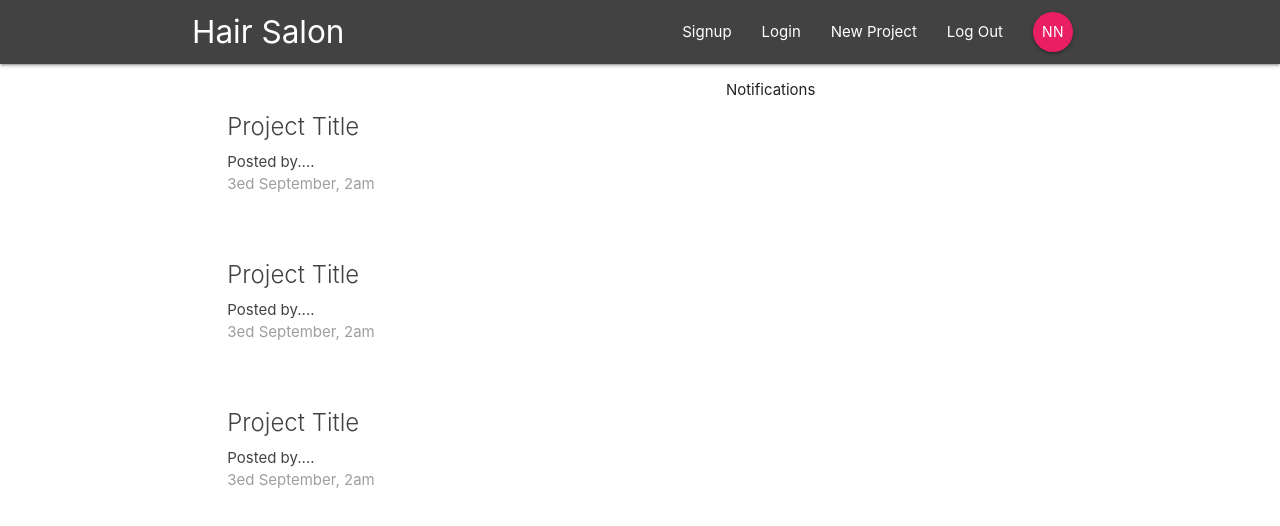
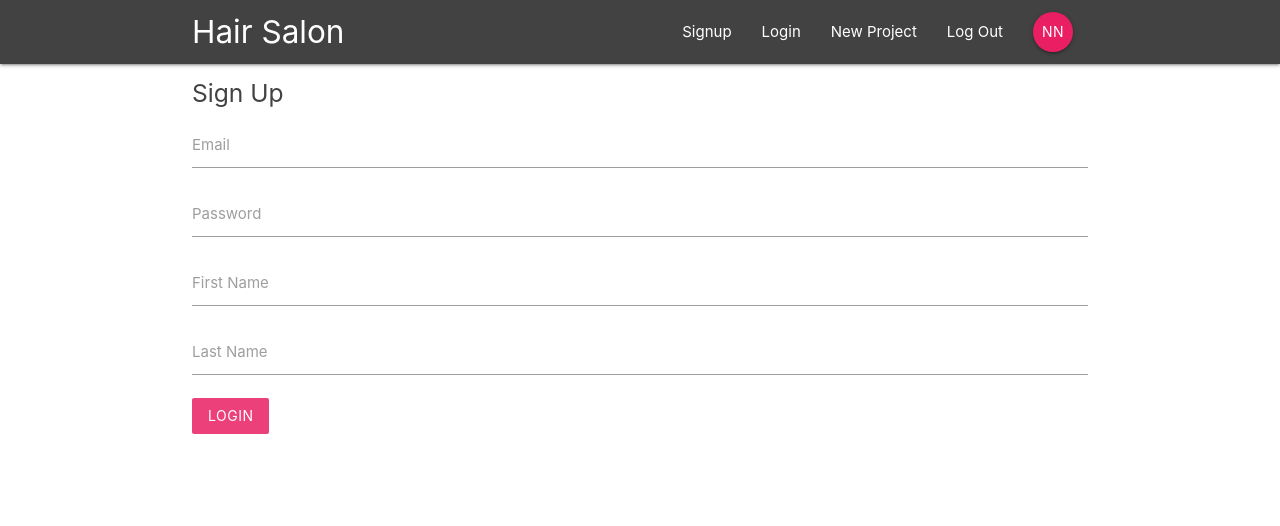
Before and after one commit to mickozak/React-Hair-Salon, a React (Create React App) app: page /signup in a window 1280 px wide. Shown: the top 526 px of the page. Built offline with nearby package versions, Linux system fonts and the light colour scheme.

Commit message:
SignIn&SignUp

```diff
--- a/public/index.html
+++ b/public/index.html
@@ -38,5 +38,6 @@
       To begin the development, run `npm start` or `yarn start`.
       To create a production bundle, use `npm run build` or `yarn build`.
     -->
+    <script src="https://cdnjs.cloudflare.com/ajax/libs/materialize/1.0.0/js/materialize.min.js"></script>
   </body>
 </html>
--- a/src/App.js
+++ b/src/App.js
@@ -1,7 +1,10 @@
 import React, { Component } from 'react';
 import { BrowserRouter, Switch, Route } from 'react-router-dom'
 import Navbar from './components/layout/Navbar'
-import Dashboard from "./components/dashboard/Dashboard";
+import Dashboard from './components/dashboard/Dashboard';
+import ProjectDetails from './components/projects/ProjectDetails'
+import SignIn from './components/auth/SignIn'
+import SignUp from './components/auth/SignUp'
 
 class App extends Component {
   render() {
@@ -10,7 +13,10 @@
           <div className="App">
             <Navbar/>
             <Switch>
-                <Route path='/' component={Dashboard}/>
+                <Route exact path='/' component={Dashboard}/>
+                <Route path='/project/:id' component={ProjectDetails}/>
+                <Route path='/signin' component={SignIn}/>
+                <Route path='/signup' component={SignUp}/>
             </Switch>
           </div>
         </BrowserRouter>
--- a/src/components/auth/SignIn.js
+++ b/src/components/auth/SignIn.js
@@ -0,0 +1,41 @@
+import React, { Component } from 'react'
+
+class SignIn extends Component{
+    state = {
+        email:'',
+        password: ''
+    }
+    handleChange = (e) => {
+        this.setState({
+            [e.target.id]: e.target.value
+        })
+    }
+    handleSubmit = (e) => {
+        e.preventDefault()
+        console.log(this.state)
+    }
+    render(){
+        return(
+            <div className='container'>
+                <form onSubmit={this.handleSubmit} className="white">
+                    <h5 className="grey-text text-darken-3">Sign In</h5>
+                    <div className="input-field">
+                        <label htmlFor="email">Email</label>
+                        <input type="email" id="email" onChange={this.handleChange}/>
+                    </div>
+                    <div className="input-field">
+                        <label htmlFor="password">Password</label>
+                        <input type="password" id="password" onChange={this.handleChange}/>
+                    </div>
+                    <div className="input-field">
+                        <button className="btn pink lighten-1 z-depth-0">
+                            Login
+                        </button>
+                    </div>
+                </form>
+            </div>
+        )
+    }
+}
+
+export default SignIn
--- a/src/components/auth/SignUp.js
+++ b/src/components/auth/SignUp.js
@@ -0,0 +1,51 @@
+import React, { Component } from 'react'
+
+class SignUp extends Component{
+    state = {
+        email:'',
+        password: '',
+        firstName: '',
+        lastName: ''
+    }
+    handleChange = (e) => {
+        this.setState({
+            [e.target.id]: e.target.value
+        })
+    }
+    handleSubmit = (e) => {
+        e.preventDefault()
+        console.log(this.state)
+    }
+    render(){
+        return(
+            <div className='container'>
+                <form onSubmit={this.handleSubmit} className="white">
+                    <h5 className="grey-text text-darken-3">Sign Up</h5>
+                    <div className="input-field">
+                        <label htmlFor="email">Email</label>
+                        <input type="email" id="email" onChange={this.handleChange}/>
+                    </div>
+                    <div className="input-field">
+                        <label htmlFor="password">Password</label>
+                        <input type="password" id="password" onChange={this.handleChange}/>
+                    </div>
+                    <div className="input-field">
+                        <label htmlFor="firstName">First Name</label>
+                        <input type="text" id="firstName" onChange={this.handleChange}/>
+                    </div>
+                    <div className="input-field">
+                        <label htmlFor="lastName">Last Name</label>
+                        <input type="text" id="lastName" onChange={this.handleChange}/>
+                    </div>
+                    <div className="input-field">
+                        <button className="btn pink lighten-1 z-depth-0">
+                            Login
+                        </button>
+                    </div>
+                </form>
+            </div>
+        )
+    }
+}
+
+export default SignUp
--- a/src/components/projects/ProjectDetails.js
+++ b/src/components/projects/ProjectDetails.js
@@ -0,0 +1,21 @@
+import React from 'react'
+
+const ProjectDetails = (props) => {
+    const id = props.match.params.id
+    return (
+        <div className="container section project-details">
+            <div className="card z-depth-0">
+                <div className="card-content">
+                    <span className="card-totle">Project Title {id}</span>
+                    <p>Lorem ipsum...</p>
+                </div>
+                <div className="card-action grey lighten-4 grey-text">
+                    <div>Posted by</div>
+                    <div>2nd August, 3pm</div>
+                </div>
+            </div>
+        </div>
+    )
+}
+
+export default ProjectDetails
```
